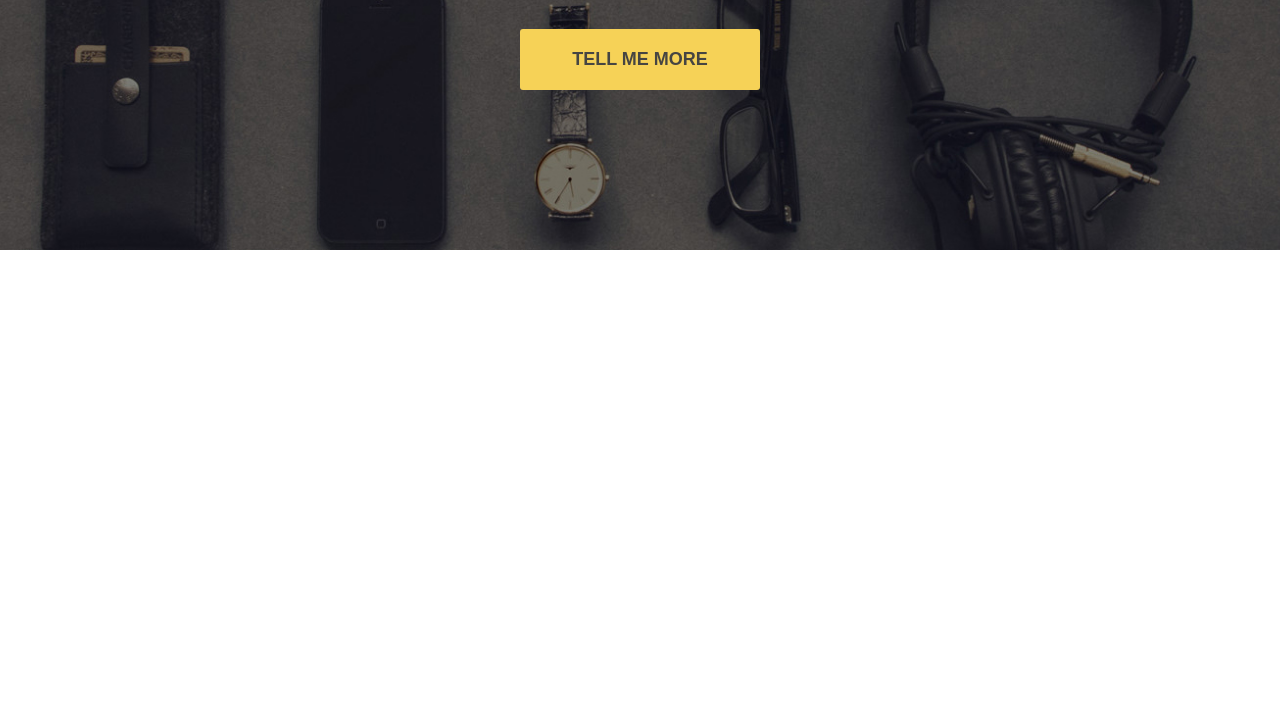
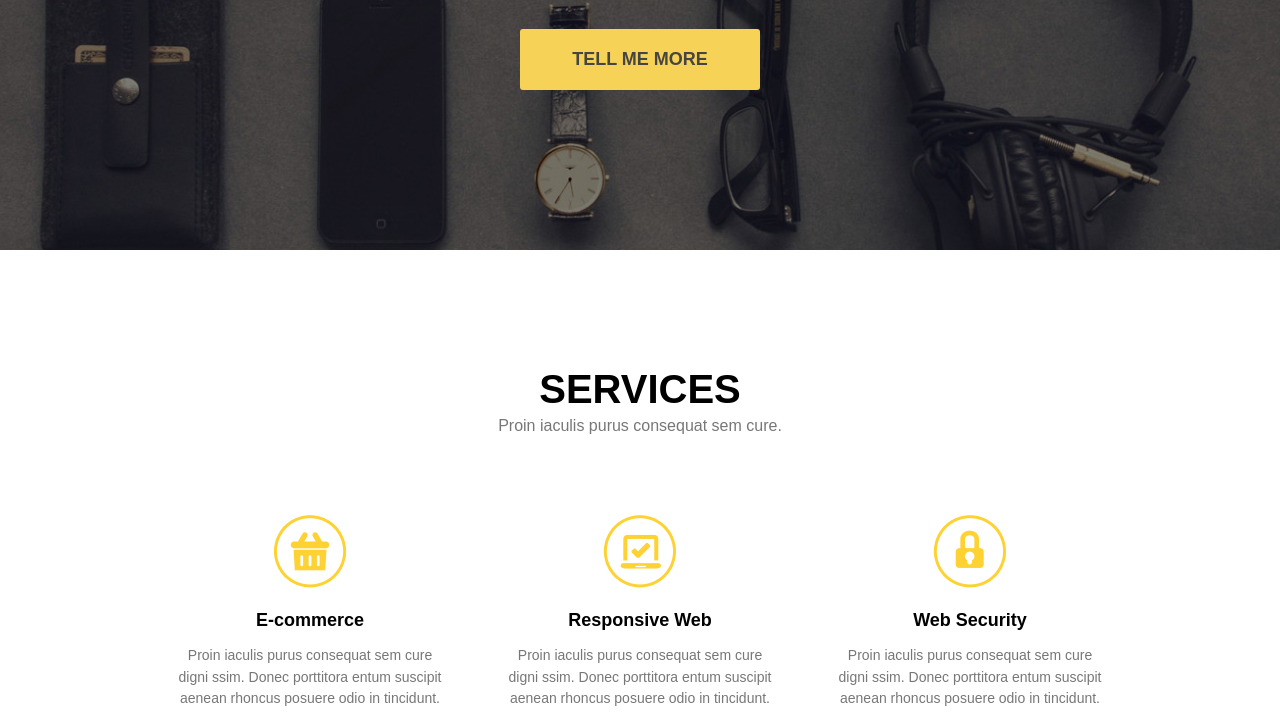
Before and after one commit to VincentCapoor/First-work, a plain HTML site: page index.html in a window 1280 px wide. Shown: the part 434-1158 px from the top of the page. Before the commit the page ends 800 px from the top, so only its background shows below. Drawn offline with Linux system fonts and the light colour scheme.

Commit message:
continue
е

```diff
--- a/css/style.css
+++ b/css/style.css
@@ -1,4 +1,5 @@
 body{
+	background-color: white;
 	font-family: Arial, sans-serif;
 	padding: 0;
 	margin: 0;
@@ -83,3 +84,51 @@ h1 {
 	font-size: 18px;
 	margin-top: 50px;
 }
+
+.title{
+	padding-top: 117px;
+}
+
+.title h2{
+	font-size: 40px;
+	font-weight: bold;
+	text-align: center;
+	text-transform: uppercase;
+	margin: 0;
+}
+
+.title p{
+	color: #777777;
+	margin: 5px;
+	text-align: center;
+	font-size: 16px;
+}
+
+.services {
+	margin-top: 80px;
+}
+
+.services__item {
+	width: 270px;
+	float: left;
+	text-align: center;
+}
+
+.services__item h3 {
+	font-size: 18px;
+	margin-bottom: 5px;
+}
+
+.services__item p {
+	font-size: 14px;
+	color: #777777;
+	line-height: 1.55em;
+}
+
+.services__item:last-child {
+	float: right;
+}
+
+.services__item:nth-child(2) {
+	margin-left: 60px;
+}
--- a/index.html
+++ b/index.html
@@ -36,18 +36,50 @@
 				<div class="titles__first">
 					Welcome to our studio
 				</div>
-					<<h1>
-						It's nice to Meet you
-					</h1>
+				<<h1>
+					It's nice to Meet you
+				</h1>
 			</div>
-				<a class="button" href="#">Tell me more</a>
+			<a class="button" href="#">Tell me more</a>
 		</div>
 	</header>
 
 
 	<section>
 		<div class="container">
+			<div class="title">
+				<h2>
+					Services
+				</h2>
+				<p>Proin iaculis purus consequat sem cure. </p>
+			</div>
+			<div class="services clearfix">
 
+				<div class="services__item">
+					<img src="img/icon1.png" alt="Услуга">
+					<h3>E-commerce</h3>
+					<p>Proin iaculis purus consequat sem cure
+						digni ssim. Donec porttitora entum suscipit
+					aenean rhoncus posuere odio in tincidunt.</p>
+				</div>
+
+				<div class="services__item">
+					<img src="img/icon2.png" alt="Услуга">
+					<h3>Responsive Web</h3>
+					<p>Proin iaculis purus consequat sem cure
+						digni ssim. Donec porttitora entum suscipit
+					aenean rhoncus posuere odio in tincidunt.</p>
+				</div>
+
+				<div class="services__item">
+					<img src="img/icon3.png" alt="Услуга">
+					<h3>Web Security</h3>
+					<p>Proin iaculis purus consequat sem cure
+						digni ssim. Donec porttitora entum suscipit
+					aenean rhoncus posuere odio in tincidunt.</p>
+				</div>
+
+			</div>
 		</div>
 	</section>
 	<section>
```
